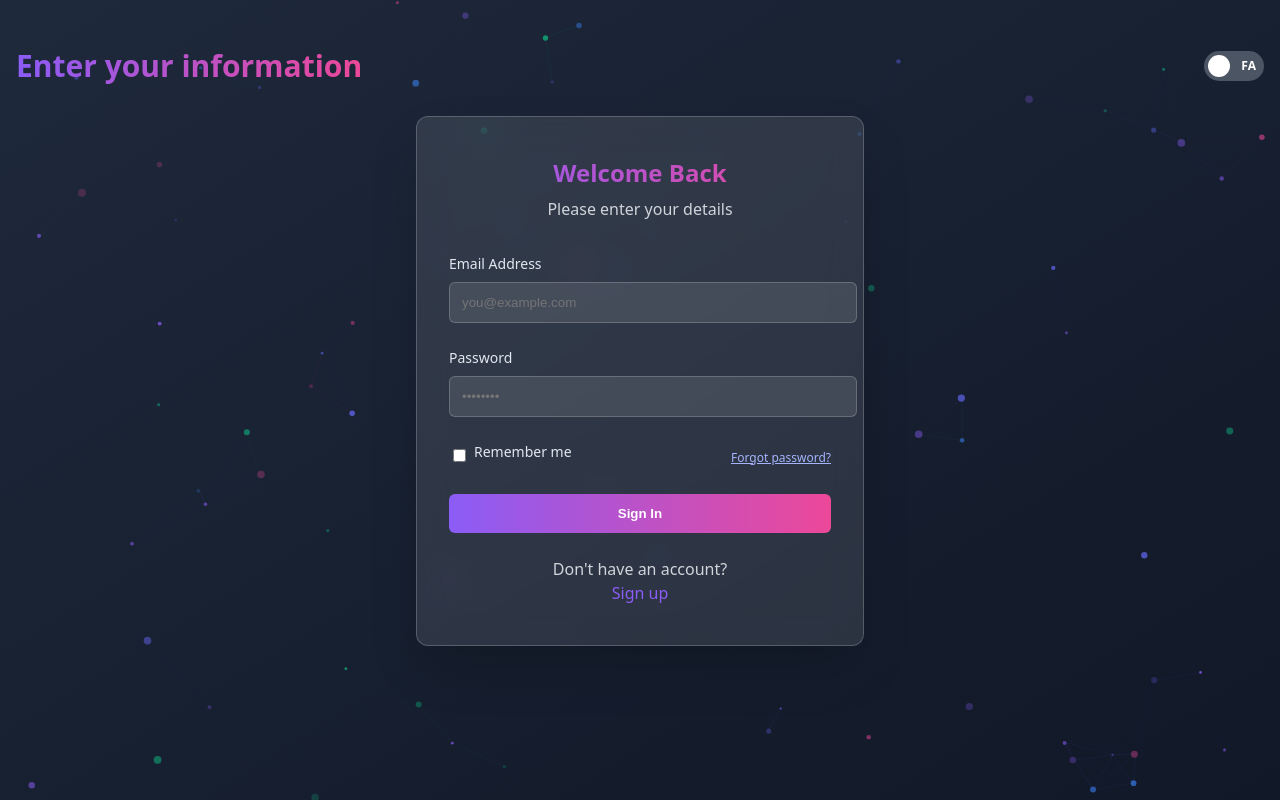
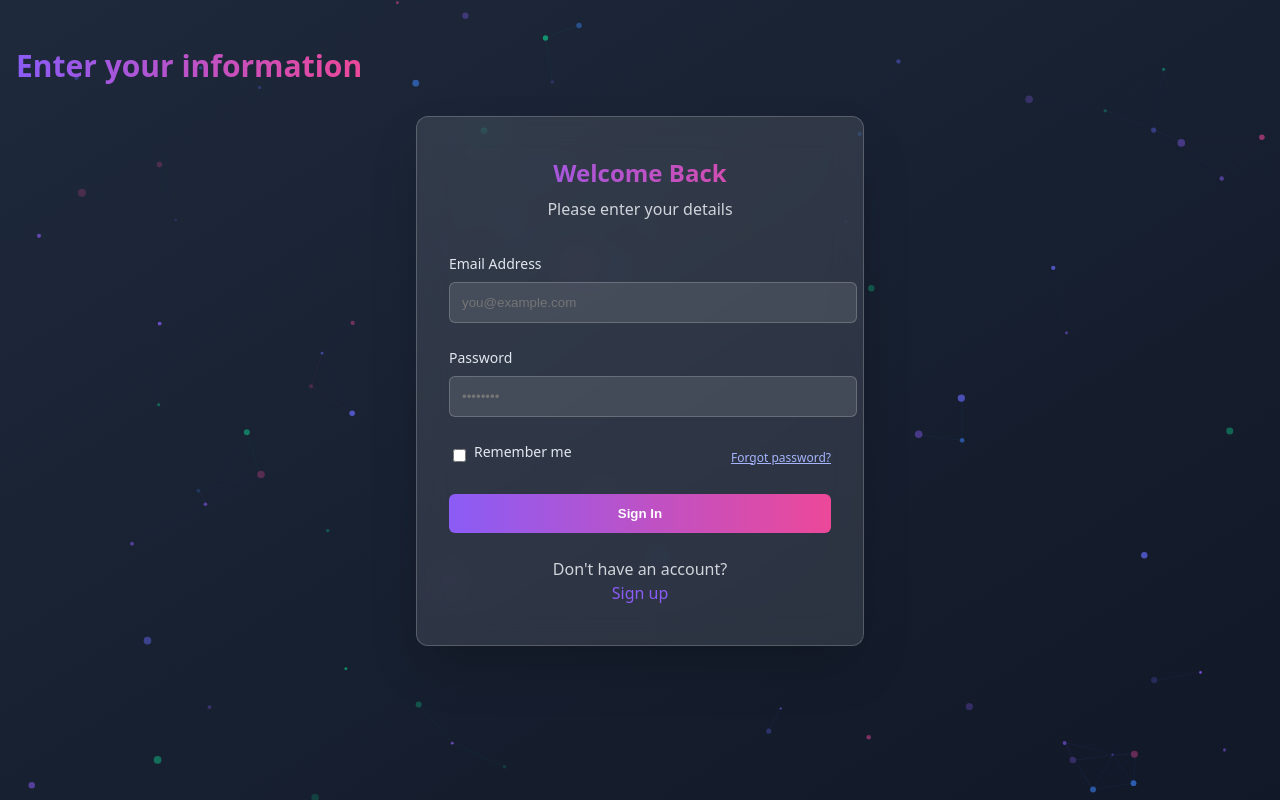
Before and after one commit to MaedehR123/sing_up_2, a plain HTML site: page index.html in a window 1280 px wide. Drawn offline with nearby package versions, Linux system fonts and the light colour scheme.

Commit message:
commengt for langueage buttom

```diff
--- a/index.html
+++ b/index.html
@@ -53,7 +53,7 @@
             </h1>
 
             <!-- سوئیچر زبان (دکمه یا منوی انتخاب زبان) -->
-            <language-switcher></language-switcher>
+            <!-- <language-switcher></language-switcher> -->
         </div>
 
         <!-- 🔸 کارت مرکزی شامل فرم ورود -->
```
